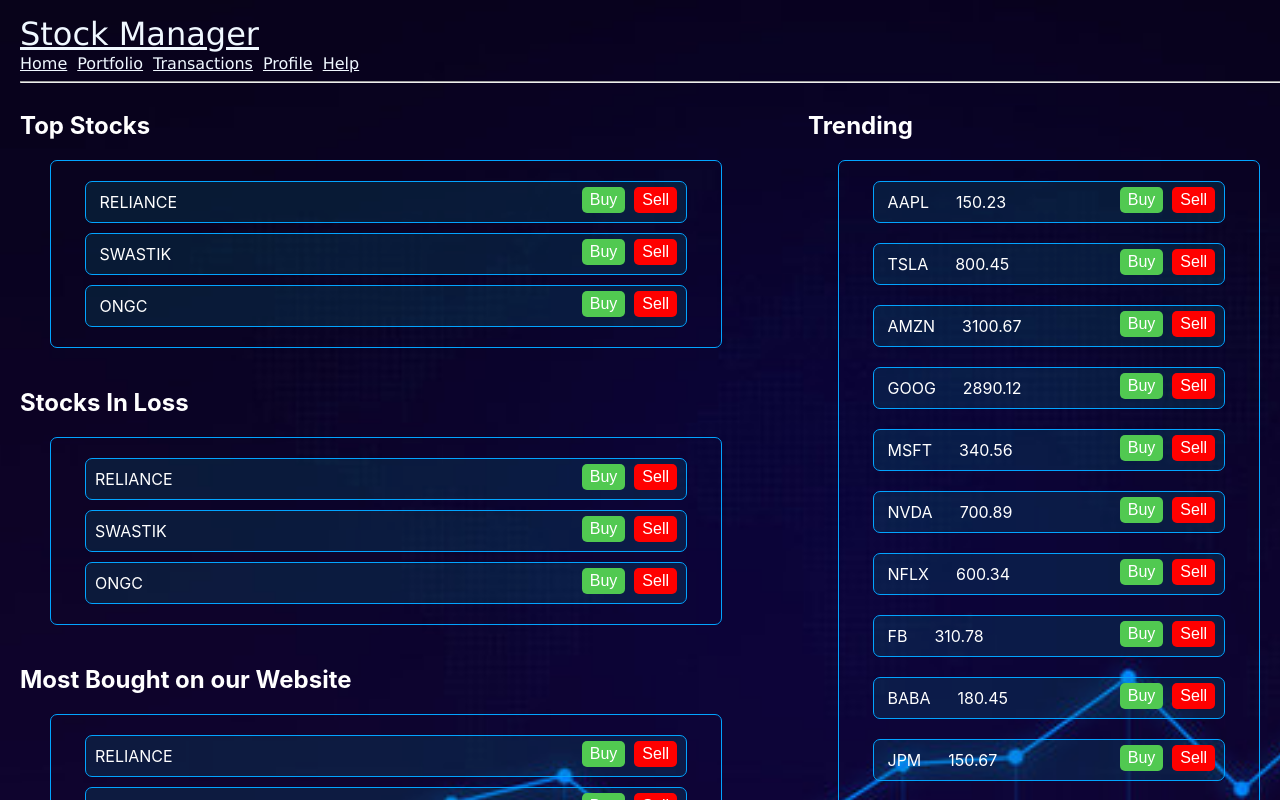
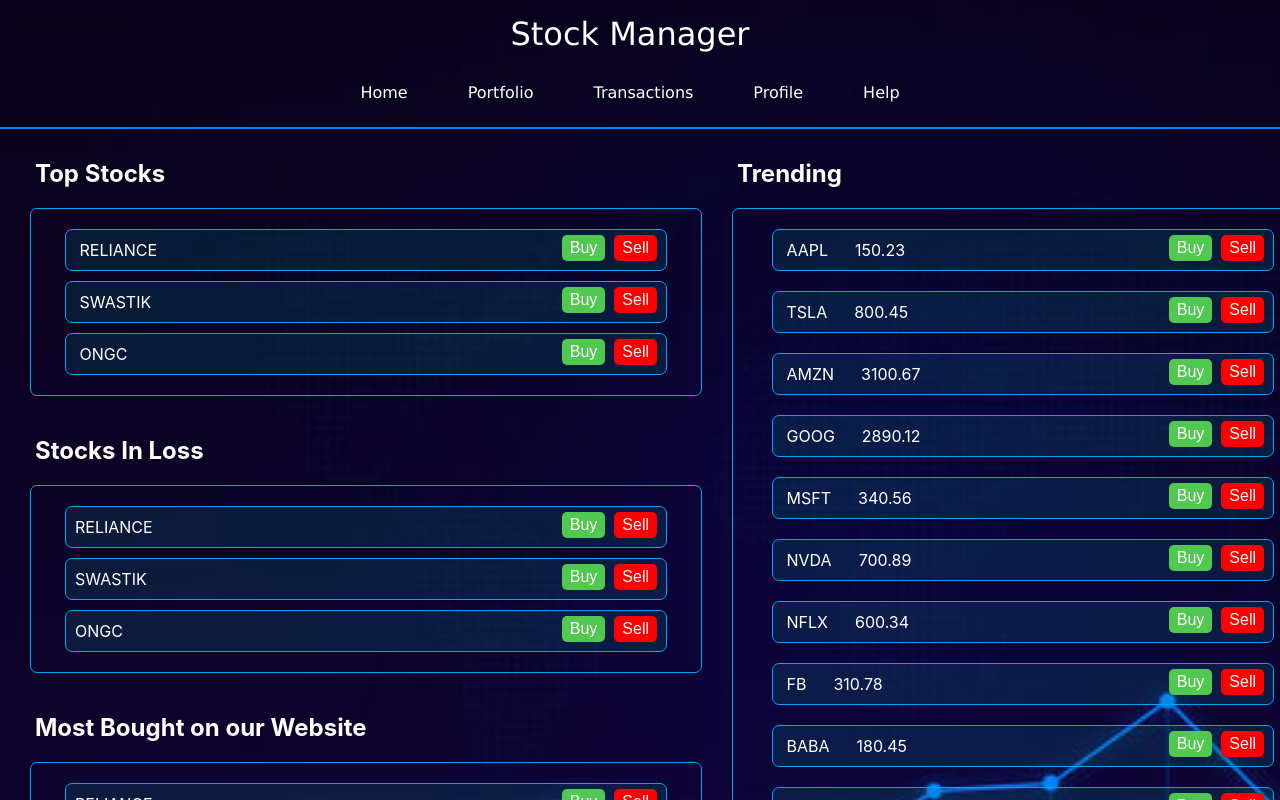
Before and after one commit to somsekharbhaviri/stocksmanager, a React (Create React App) app: page / in a window 1280 px wide. Shown: the top 800 px of the page. Built offline with nearby package versions, Linux system fonts and the light colour scheme.

Commit message:
modified:   src/NavBar.js 	modified:   src/style.css 	modified:   src/userpages/Stocks.js

```diff
--- a/src/NavBar.js
+++ b/src/NavBar.js
@@ -9,7 +9,7 @@
 
 export default function NavBar() {
   return (
-    <div align="left" className='nav'>
+    <div align="left" className='navbar'>
         <ul>
             <li className='Home'><Link to='/' class="Home" >Stock Manager</Link></li>
 
@@ -22,7 +22,9 @@
             <li><Link to='/profile'>Profile</Link></li>
             <li><Link to='/help'>Help</Link></li>
         </ul>
-       <hr className='line'></hr>
+        <div className='hr'>
+          <hr/>
+       </div>
         <Routes>
             <Route path='/' Component={Stocks}/>
             <Route path='/portfolio' Component={Portfolio}/>
--- a/src/style.css
+++ b/src/style.css
@@ -1,45 +1,49 @@
-/* Resetting default margin and padding for the list items */
-ul {
+
+ul{
   margin: 0;
   padding: 0;
-
+  list-style: none;
 }
 
-  /* Styling the navigation bar */
-  .nav {
-    background-color: #9384c200; /* Change this to your desired background color */
-    border-bottom: 0px;
-    padding-bottom: 0px;
-  }
 
-  .nav {
+
+.navbar a {
   display: inline-block;
   padding: 15px 20px;
   text-decoration: none;
-    color: white; /* Change this to your desired text color */
+  color: white;
+}
+
+.navbar a:hover {
+  background-color:transparent;
+}
+
+
+.navbar ul {
+  text-align: center;
+}
+
+.navbar li {
+  display: inline;
+  margin-right: 20px;
+}
+
+
+.navbar {
+
+  top: 0;
+  width: 100%;
 }
 
 .logout{
     text-align: end;
 }
 
-  /* Centering the navigation links */
 
-
-  .nav li {
-    display: inline;
-    margin-right: 10px; /* Adjust the spacing between links */
-  }
-
-  /* Making the navigation bar fixed at the top */
-  .nav {
-
-    top: 0;
-    width: 100%;
-  }
 
   /* Adding spacing between the header and the navigation bar */
   h2 {
+    margin-left: 35px;
     margin-bottom: 20px;
     color:white;
   }
@@ -105,8 +109,11 @@
     color: rgb(41, 207, 207);
 }
 
-hr{
-    color:rgb(76, 99, 148);
+.hr hr {
+  border: none;
+  border-top: 2px solid #0085FF; /* Set the color to #0085FF */
+  width: 100%;
+  margin: 10px 0;
 }
 
 a{
@@ -175,16 +182,16 @@
 }
 
 .verticalbox {
-  width: auto;
+  width:auto;
 }
 
 .verticalbox .outsideboxes {
-  width: 400px;
+  width: 560px;
   height: auto;
 }
 
 .verticalbox .insideboxes {
-  width: 350px;
+  width: 500px;
   height: 40px;
   margin-bottom: 20px;
 }
@@ -209,10 +216,7 @@
   margin-left: 30px;
   height: auto;
 }
-.button
-
-
-{
+.button {
   transition: background-color 0.3s, color 0.3s;
 }
 
@@ -225,7 +229,8 @@
   padding-bottom:12px;
 
 }
-.button-container {
+.button-container
+{
   display: flex;
   justify-content:right;
   margin-top: -33px;
@@ -299,6 +304,7 @@
   justify-content: left;
   text-align: left;
   margin-top: 10px;
+  color: white;
 }
 
 .data-container {
--- a/src/userpages/Stocks.js
+++ b/src/userpages/Stocks.js
@@ -91,6 +91,7 @@
                 <div key={index} class="insideboxes" >
 
                  <div className='pintopstocks'>
+
                  &nbsp;&nbsp; {trendingstock.symbol}
                  &nbsp;&nbsp; {trendingstock.sname}
                  &nbsp;&nbsp; {trendingstock.current_price}
```
Lines whose indentation alone changed are shown as unchanged.
